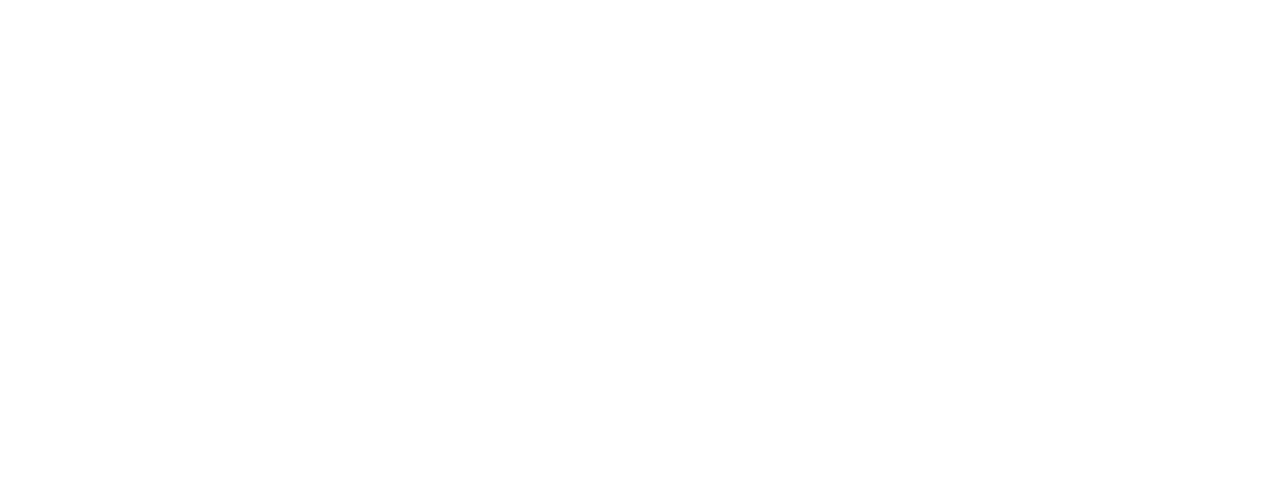
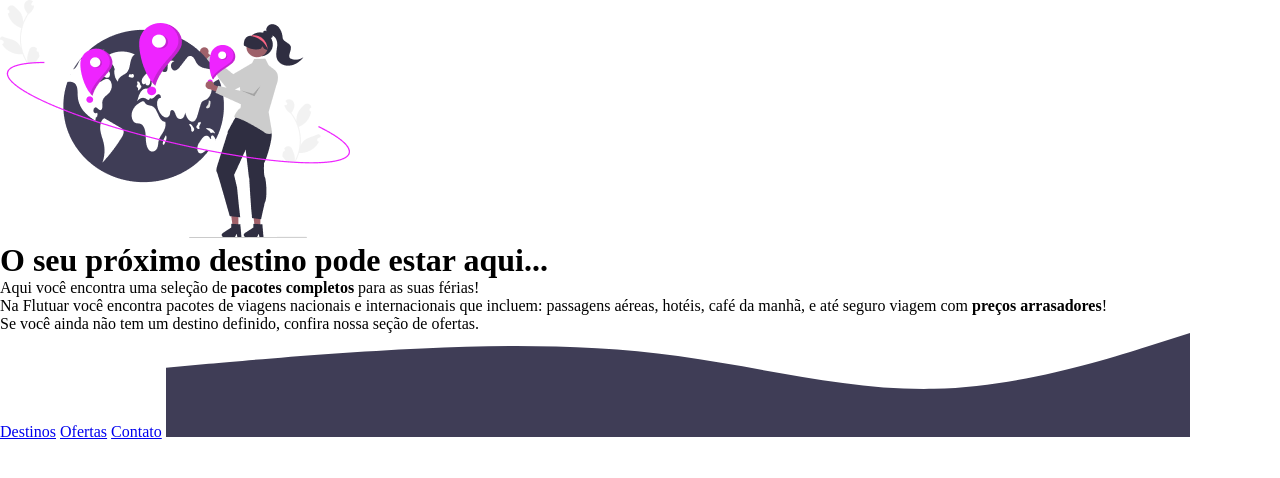
Before and after one commit to fernandoalvesrufino/homepage-agencia-de-viagens, a plain HTML site: page index.html in a window 1280 px wide. Drawn offline with Linux system fonts and the light colour scheme.

Commit message:
dando inicio a pagina html

```diff
--- a/index.html
+++ b/index.html
@@ -11,10 +11,25 @@
 <body>
 
   <main>
-
+    <img src="./images/img1.png" alt="Desenho de uma mulher com roupa cinza e azul escuro ao lado de um globo terrestre e simbolos de localização">
+    <h1>
+      O seu próximo destino pode estar aqui...
+    </h1>
+    <p>
+      Aqui você encontra uma seleção de <strong>pacotes completos</strong> para as suas férias!
+      <br>
+      Na Flutuar você encontra pacotes de viagens nacionais e internacionais que incluem: passagens aéreas, hotéis, café da manhã, e até seguro viagem com <strong>preços arrasadores</strong>!
+    </p>
+    <p>
+      Se você ainda não tem um destino definido, confira nossa seção de ofertas.
+    </p>
   </main>
   <footer>
-
+    <div class="line"></div>
+    <a href="#">Destinos</a>
+    <a href="#">Ofertas</a>
+    <a href="#">Contato</a>
+    <img src="./images/wave.svg" alt="desenho de uma onda">
   </footer>
 
 </body>
```
Also changed, not shown: images/img1.png (added), images/wave.svg (added).
